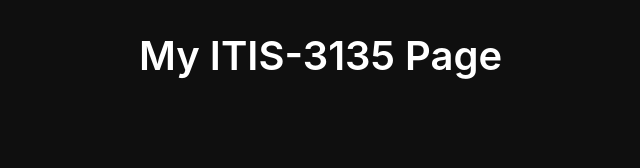
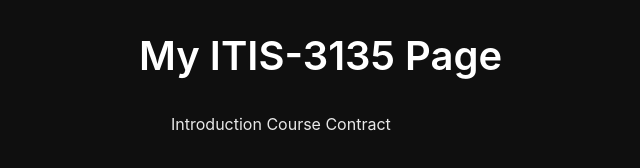
Before and after one commit to Project-Faust/project-faust.github.io, a plain HTML site: page itis-3135/index.html in a window 1280 px wide. Shown: the whole page, without its empty margins (117-757 px from the left). Drawn offline with Linux system fonts and the light colour scheme.

Commit message:
added navigation links

```diff
--- a/itis-3135/index.html
+++ b/itis-3135/index.html
@@ -8,6 +8,12 @@
   <body>
     <main>
       <h1>My ITIS-3135 Page</h1>
+      <nav>
+        <ul>
+          <a href="/introduction.html">Introduction</a>
+          <a href="/contract.html">Course Contract</a>
+        </ul>
+      </nav>
     </main>
   </body>
 </html>
```
Also changed, not shown: itis-3135/contract.html (+1 -1 lines), itis-3135/introduction.html (+1 -1 lines).
